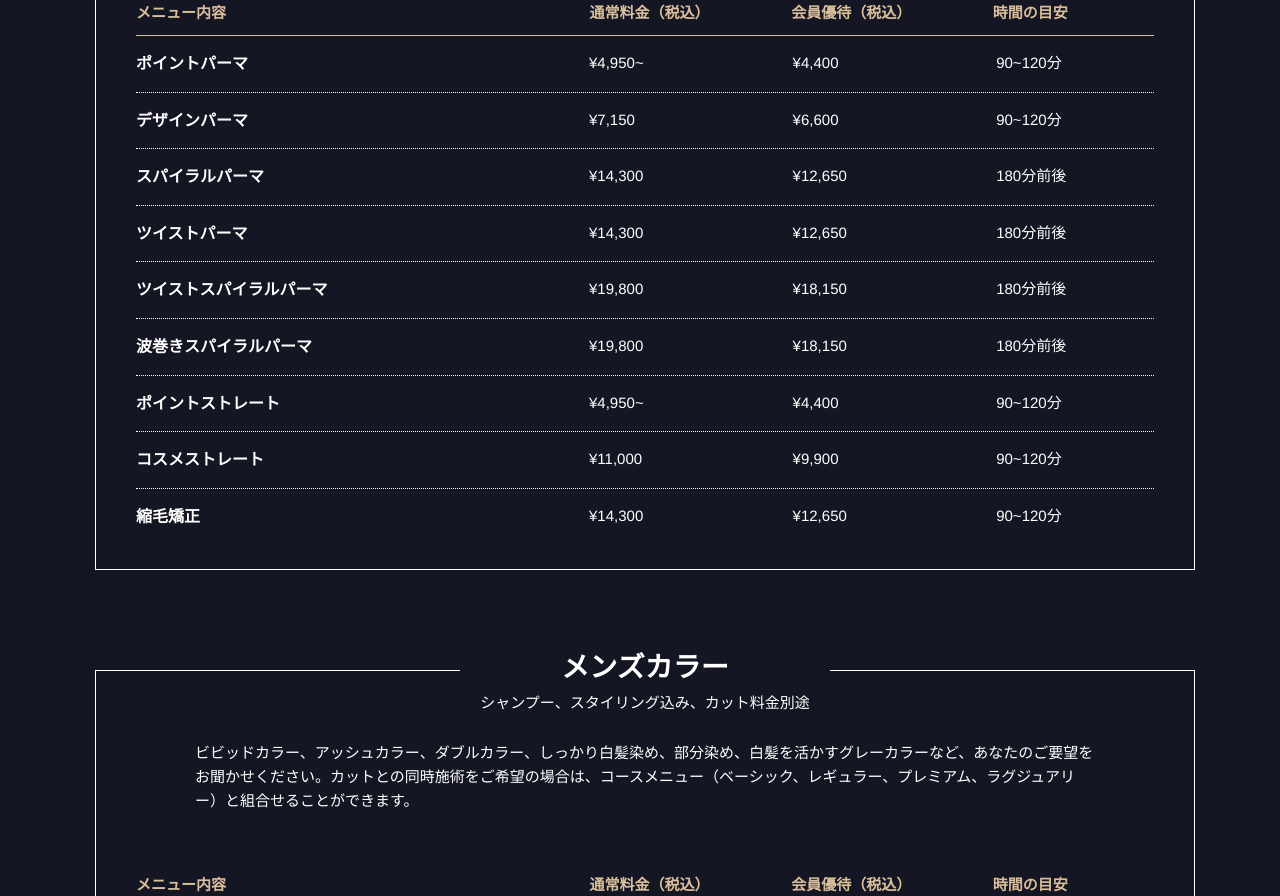
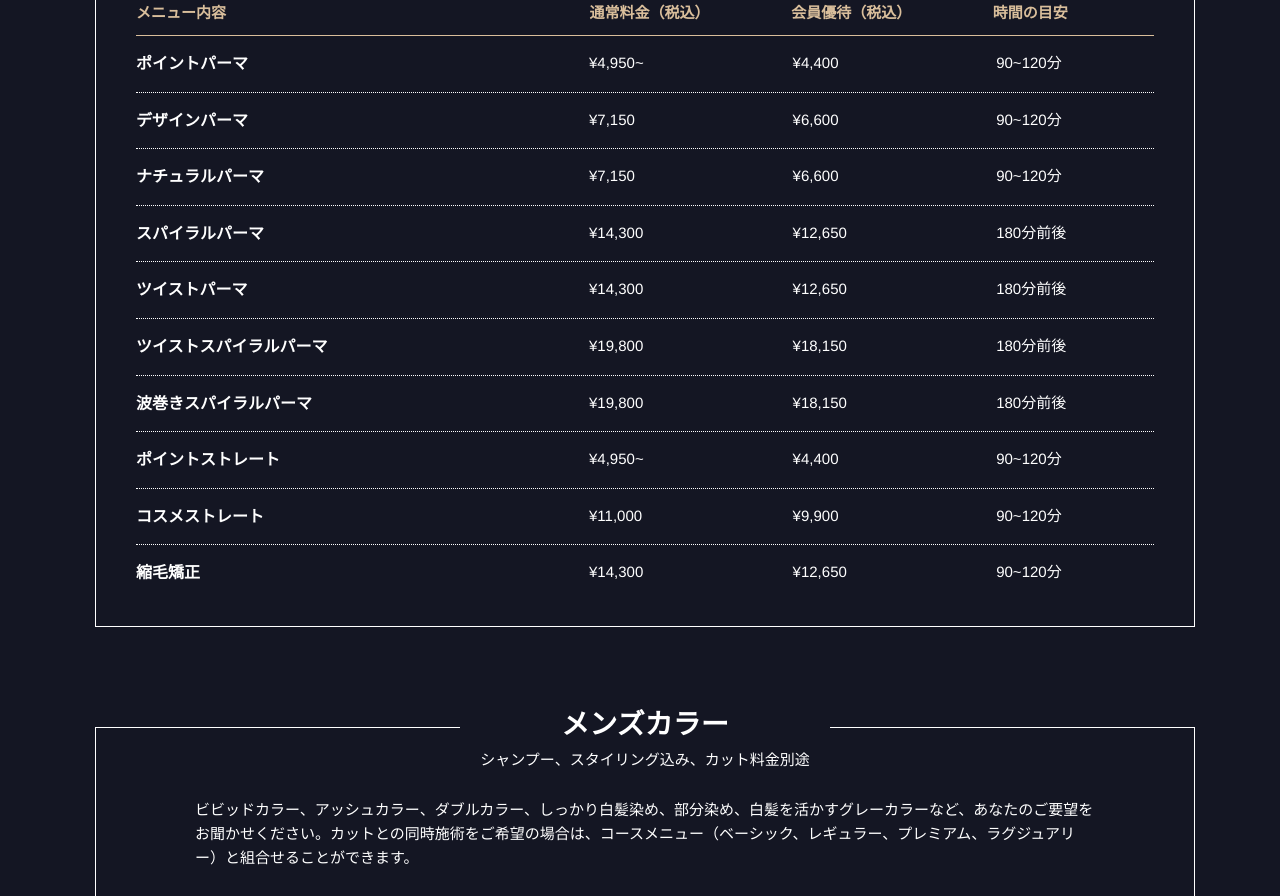
Before and after one commit to kamy0042/bee_group_web, a Next.js app: page /menu in a window 1280 px wide. Shown: the part 2940-3836 px from the top of the page. Built offline with nearby package versions, Linux system fonts and the light colour scheme.

Commit message:
メニュー追加

```diff
--- a/pages/menu/index.tsx
+++ b/pages/menu/index.tsx
@@ -252,6 +252,18 @@ const Menu = () => (
               </div>
               <div className={styles.menuItem}>
                 <dt className={styles.menuItem_title_long}>デザインパーマ</dt>
+                <dd className={styles.menuItem_pay}>
+                  <span>通常料金（税込）</span>¥7,150
+                </dd>
+                <dd className={styles.menuItem_pay}>
+                  <span>会員優待（税込）</span>¥6,600
+                </dd>
+                <dd className={styles.menuItem_time}>
+                  <span>所要時間</span>90~120分
+                </dd>
+              </div>
+              <div className={styles.menuItem}>
+                <dt className={styles.menuItem_title_long}>ナチュラルパーマ</dt>
                 <dd className={styles.menuItem_pay}>
                   <span>通常料金（税込）</span>¥7,150
                 </dd>
```
